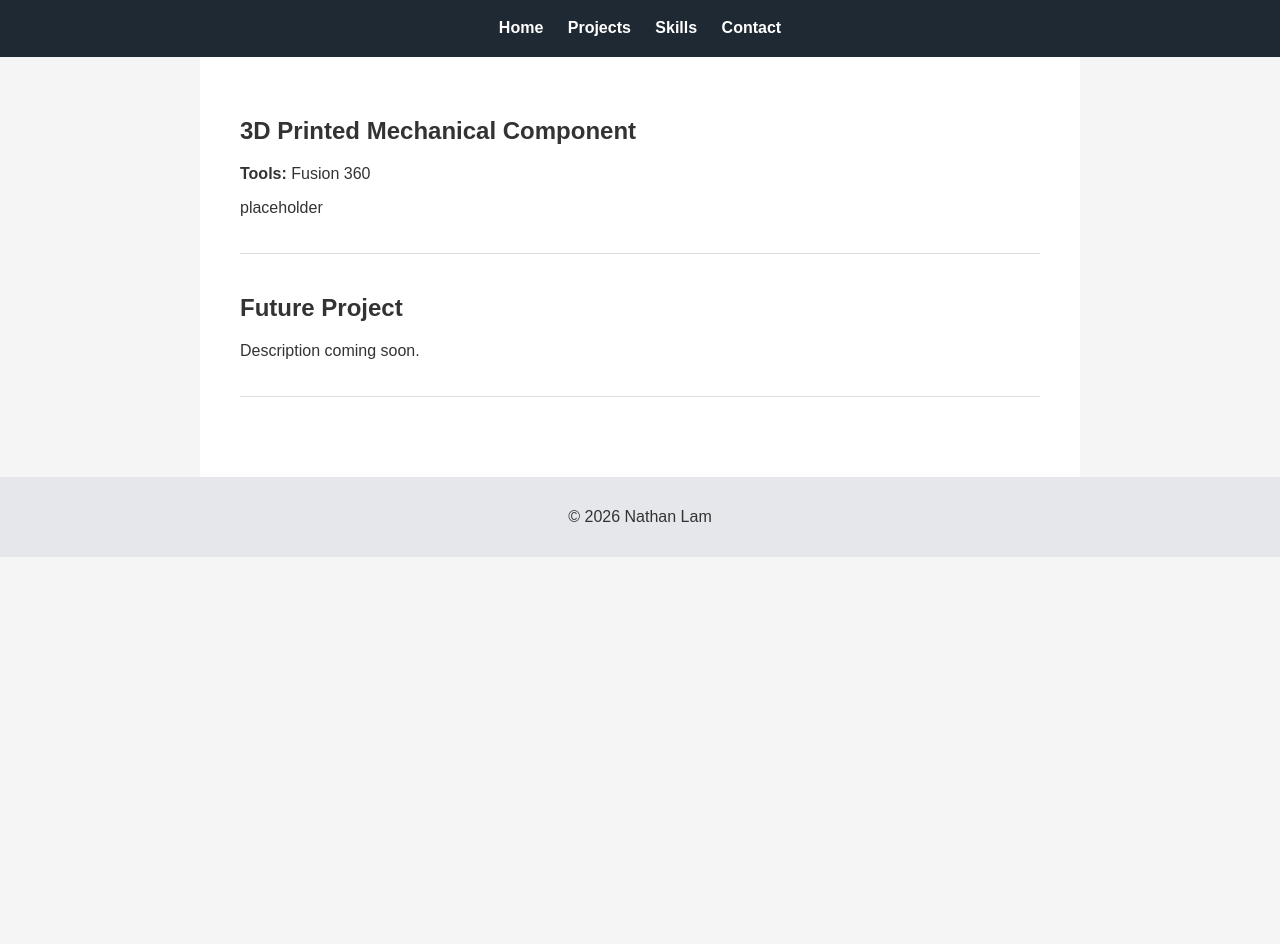
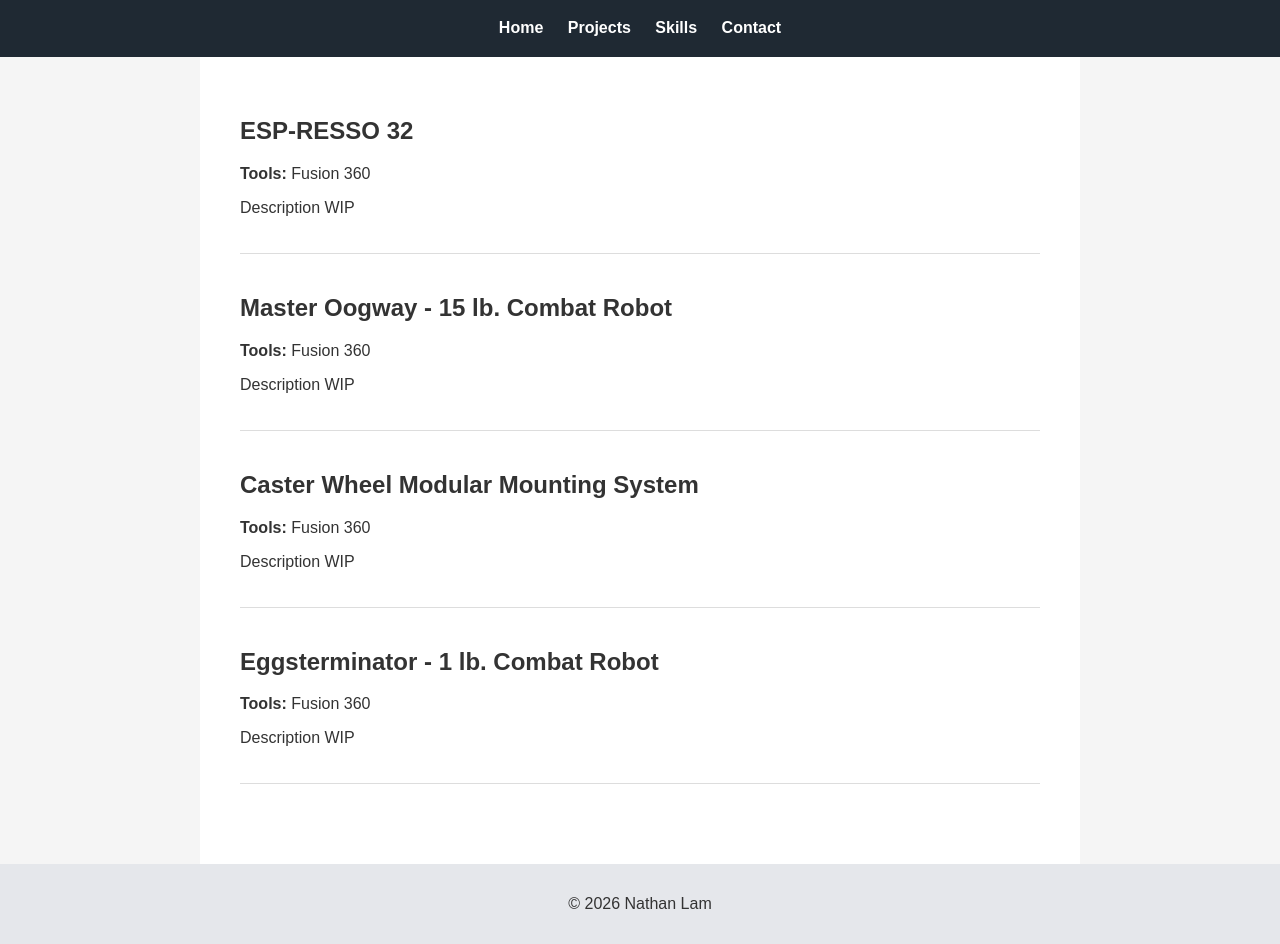
Before and after one commit to nathanklam/nathanklam.github.io, a plain HTML site: page projects.html in a window 1280 px wide. Shown: the part 81-1025 px from the top of the page. Before the commit the page ends 800 px from the top, so only its background shows below. Drawn offline with Linux system fonts and the light colour scheme.

Commit message:
Work In Progress

```diff
--- a/projects.html
+++ b/projects.html
@@ -19,17 +19,34 @@
 
   <main>
     <section class="project">
-      <h2>3D Printed Mechanical Component</h2>
+      <h2>ESP-RESSO 32</h2>
       <p><strong>Tools:</strong> Fusion 360</p>
       <p>
-        placeholder
+        Description WIP
       </p>
     </section>
 
     <section class="project">
-      <h2>Future Project</h2>
+      <h2>Master Oogway - 15 lb. Combat Robot</h2>
+      <p><strong>Tools:</strong> Fusion 360</p>
       <p>
-        Description coming soon.
+        Description WIP
+      </p>
+    </section>
+
+    <section class="project">
+      <h2>Caster Wheel Modular Mounting System</h2>
+      <p><strong>Tools:</strong> Fusion 360</p>
+      <p>
+        Description WIP
+      </p>
+    </section>
+
+    <section class="project">
+      <h2>Eggsterminator - 1 lb. Combat Robot</h2>
+      <p><strong>Tools:</strong> Fusion 360</p>
+      <p>
+        Description WIP
       </p>
     </section>
   </main>
```
Also changed, not shown: index.html (+1 -1 lines).
